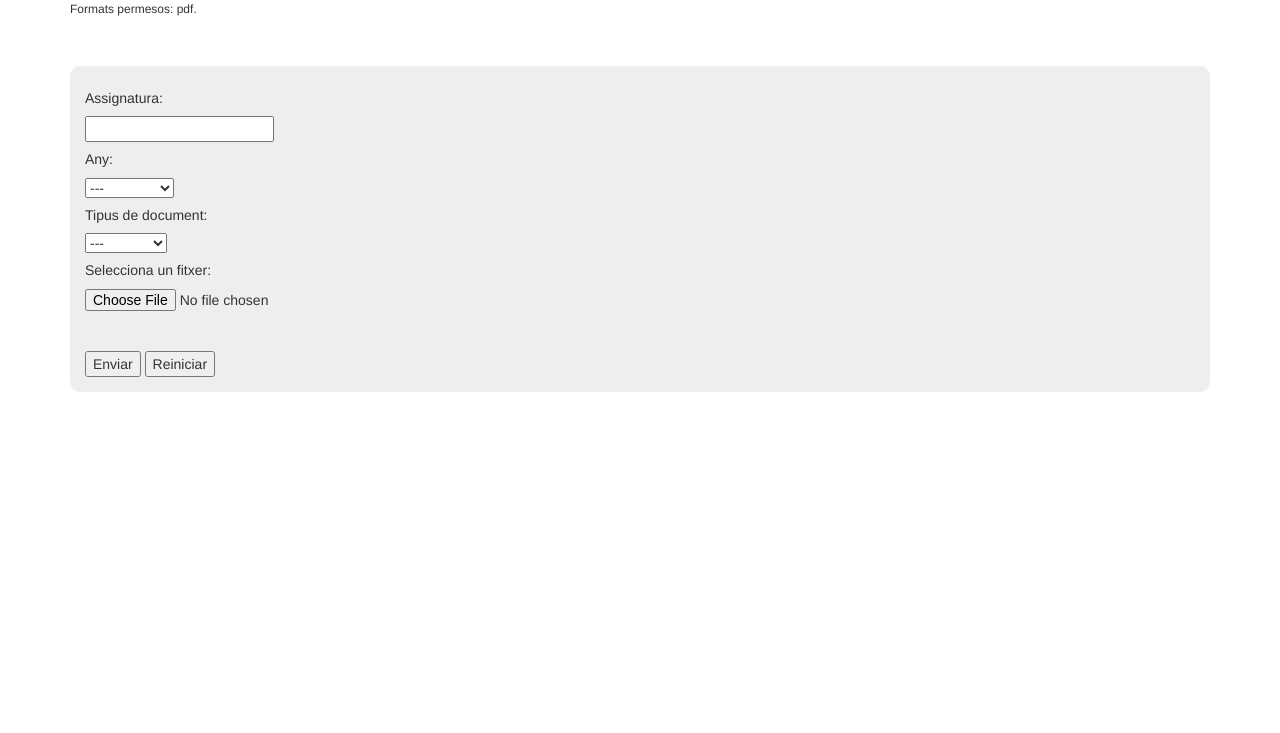
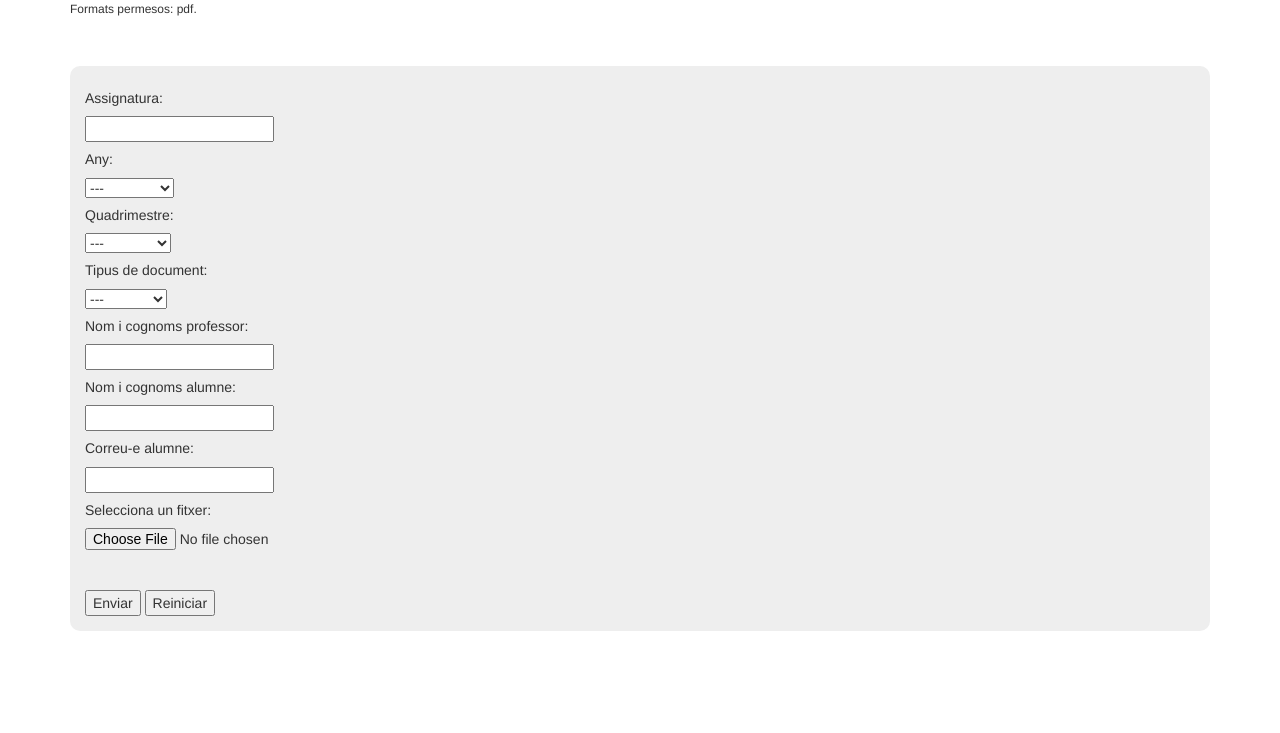
Before and after one commit to dat-upc/UploaderExamensApunts, a Django app: page / in a window 1280 px wide. Shown: the part 195-928 px from the top of the page. Before the commit the page ends 587 px from the top, so only its background shows below. Run offline with Django 3.2, Linux system fonts and the light colour scheme; parts of the project's set-up code (start-up, migrations or seed data) failed here and were passed over; some libraries are stand-ins or nearby versions.

Commit message:
Add fields in the form and fix bug with JS

```diff
--- a/uploader/static/uploader/js/amaga.js
+++ b/uploader/static/uploader/js/amaga.js
@@ -1,6 +1,4 @@
 function amaga() {
-    $("#Apunts").hide();
     $("#Examen").hide();
-    $("input[type='checkbox'][value='encodar']").prop('disabled', false);
 }
 amaga();
--- a/uploader/static/uploader/js/document.js
+++ b/uploader/static/uploader/js/document.js
@@ -1,11 +1,11 @@
-var anterior = "#" + $("#show option:selected").val();
+var anterior = "#" + $("#document option:selected").val();
 $(anterior).show();
 var actual = "";
 
-$("#show").change(function() {
+$("#document").change(function() {
     $("#ParcialOFinal").val("---");
     $("#TipusExamen").val("---");
-    actual = "#" + $("#show option:selected").val();
+    actual = "#" + $("#document option:selected").val();
 
     $(anterior).hide();
     $(actual).show();
--- a/uploader/templates/uploader/form.html
+++ b/uploader/templates/uploader/form.html
@@ -17,6 +17,15 @@
             <option value='{{ first_year|add:forloop.counter|add:-1 }}'>{{ c }}</option>
             {% endfor %}
         </select>
+
+        <h5>Quadrimestre:</h5>
+        <select id="quadri" name="quadri" required>
+            <option selected="selected">---</option>
+            <option value="Tardor">Tardor</option>
+            <option value="Primavera">Primavera</option>
+        </select>
+
+        <!--Date is calculated by the system as current date. Don't need to add here.-->
 
         <h5>Tipus de document:</h5>
         <select id="document" name="document" required>
@@ -44,6 +53,16 @@
                 <option value="Reav">Reavaluació</option>
             </select>
 		</div>
+
+        <h5>Nom i cognoms professor:</h5>
+        <input type="text" name="professor" required>
+
+        <h5>Nom i cognoms alumne:</h5>
+        <input type="text" name="alumne" required>
+
+        <h5>Correu-e alumne:</h5>
+        <input type="email" name="email" required>
+
         <br>
         <h5>Selecciona un fitxer:</h5>
         <input type="file" name="fileToUpload" id="fileToUpload" required>
```
